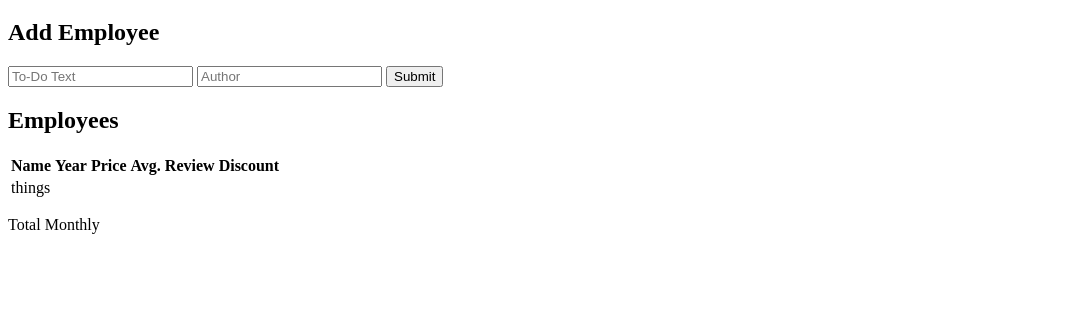
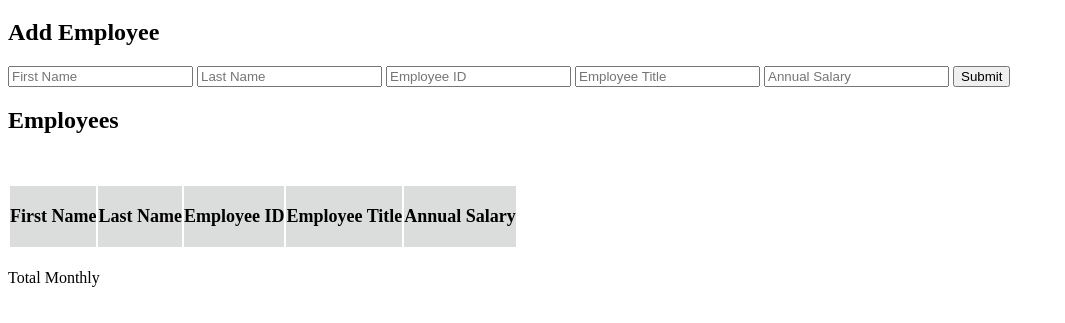
Before and after one commit to jamesdtwoods/weekend-salary-counter, a website: page index.html in a window 1280 px wide. Shown: the part 61-384 px from the top of the page, without its empty margins (0-1065 px from the left). Drawn offline with Linux system fonts and the light colour scheme.

Commit message:
formatted html form and table

```diff
--- a/index.html
+++ b/index.html
@@ -14,14 +14,29 @@
     <h2>Add Employee</h2>
       <form onsubmit="handleSubmit(event)">
         <input
-          placeholder="To-Do Text"
+          placeholder="First Name"
           type="text"
-          id="todo-text"
+          id="first-name"
         >
         <input
-          placeholder="Author"
+          placeholder="Last Name"
           type="text"
-          id="todo-author"
+          id="last-name"
+        >
+        <input
+        placeholder="Employee ID"
+        type="text"
+        id="employee-id"
+        >
+        <input
+        placeholder="Employee Title"
+        type="text"
+        id="employee-title"
+        >
+        <input
+        placeholder="Annual Salary"
+        type="number"
+        id="annual-salary"
         >
         <button>Submit</button>
       </form>
@@ -29,17 +44,18 @@
       <table class="table table-bordered">
         <thead>
           <tr>
-            <th>Name</th>
-            <th>Year</th>
-            <th>Price</th>
-            <th>Avg. Review</th>
-            <th>Discount</th>
+            <th>First Name</th>
+            <th>Last Name</th>
+            <th>Employee ID</th>
+            <th>Employee Title</th>
+            <th>Annual Salary</th>
+            <th></th>
           </tr>
         </thead>
         <tbody id="content"></tbody>
           <tr>
               <td>
-                things
+                <!-- Employees will go here -->
               </td>
           </tr>
       </table>
--- a/style.css
+++ b/style.css
@@ -0,0 +1,20 @@
+table {
+    margin-top: 50px;
+    font-size: 18px;
+    text-align: center;
+}
+
+.table-bordered, .table-bordered > td {
+    border-color: #565656;
+    vertical-align: middle;
+}
+
+td:nth-child(2) {
+    font-weight: bold;
+}
+
+.table-bordered th {
+    padding: 20px 0;
+    font-size: 18px;
+    background: #dbdddd;
+}
```
